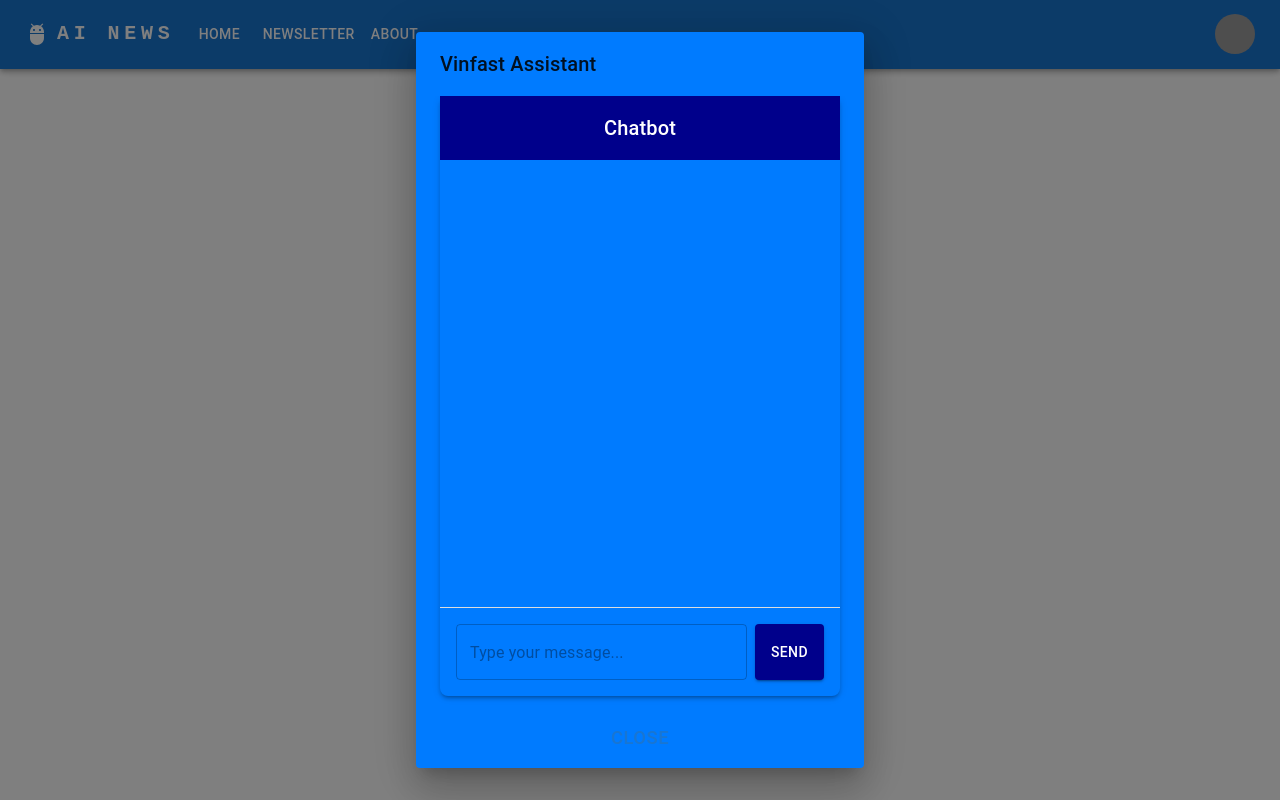
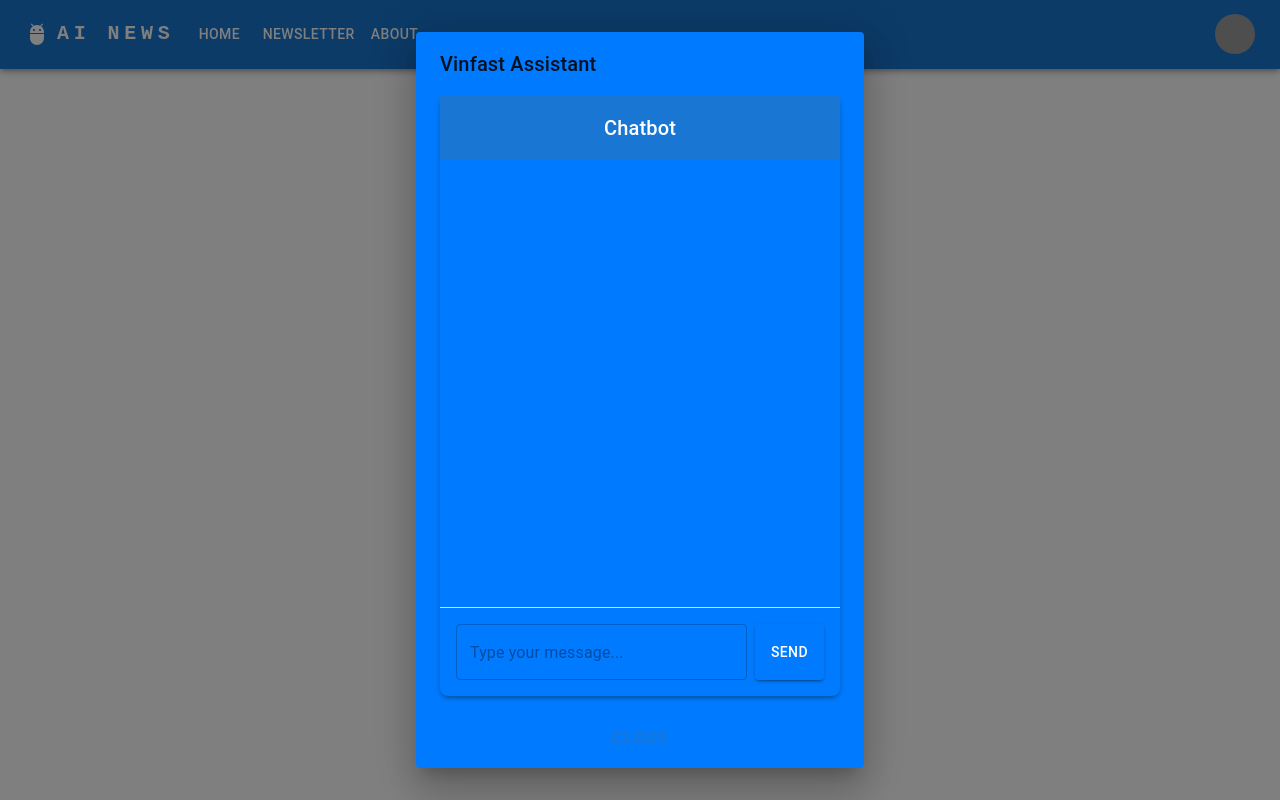
Before and after one commit to quanglam5102/NewsletterAI-FrontEnd, a React (Create React App) app: page /newsletter in a window 1280 px wide. Both pictures are taken after a click on the button "OPEN CHATBOT". Built offline with nearby package versions, Linux system fonts and the light colour scheme; grey boxes are pictures that could not be loaded.

Commit message:
Update Chatbot.js

```diff
--- a/src/Chatbot.js
+++ b/src/Chatbot.js
@@ -1,3 +1,5 @@
+// src/Chatbot.js
+
 import React, { useState } from 'react';
 import { Box, Typography, Paper, Button, TextField, List, ListItem, ListItemText } from '@mui/material';
 
@@ -17,13 +19,14 @@
       // Send the message to the chatbot API
       try {
         setIsLoading(true);
-        const response = await fetch('https://newsletter-ai-backend.vercel.app/api/chatbot/', {
+        const response = await fetch('/api/chatbot/', {
           method: 'POST',
           headers: { 'Content-Type': 'application/json' },
           body: JSON.stringify({ message: messageToSend }),
         });
         const data = await response.json();
-        const botMessage = data.response || "Sorry, I didn't get that.";
+        console.log(data);
+        const botMessage = data.outputs[0].outputs[0].results.message.data.text || "Sorry, I didn't get that.";
 
         // Add the bot's response to the conversation
         setMessages((prevMessages) => [
@@ -47,7 +50,7 @@
   return (
 
       <Paper elevation={3} sx={{ width: 400, height: 600, display: 'flex', flexDirection: 'column', borderRadius: 2 }}>
-        <Box sx={{ backgroundColor: '#00008B', color: 'white', padding: 2, textAlign: 'center' }}>
+        <Box sx={{ backgroundColor: '#1976d2', color: 'white', padding: 2, textAlign: 'center' }}>
           <Typography variant="h6">Chatbot</Typography>
         </Box>
         <List sx={{ flex: 1, overflowY: 'auto', padding: 2, display: 'flex', flexDirection: 'column', alignItems: 'center' }}>
@@ -81,7 +84,7 @@
             onClick={handleSendMessage}
             variant="contained"
             color="primary"
-            sx={{ backgroundColor: '#00008b', '&:hover': { backgroundColor: '#00008b' } }}
+            sx={{ backgroundColor: '#007BFF', '&:hover': { backgroundColor: '#0056b3' } }}
             disabled={isLoading}
           >
             {isLoading ? 'Sending...' : 'Send'}
```
